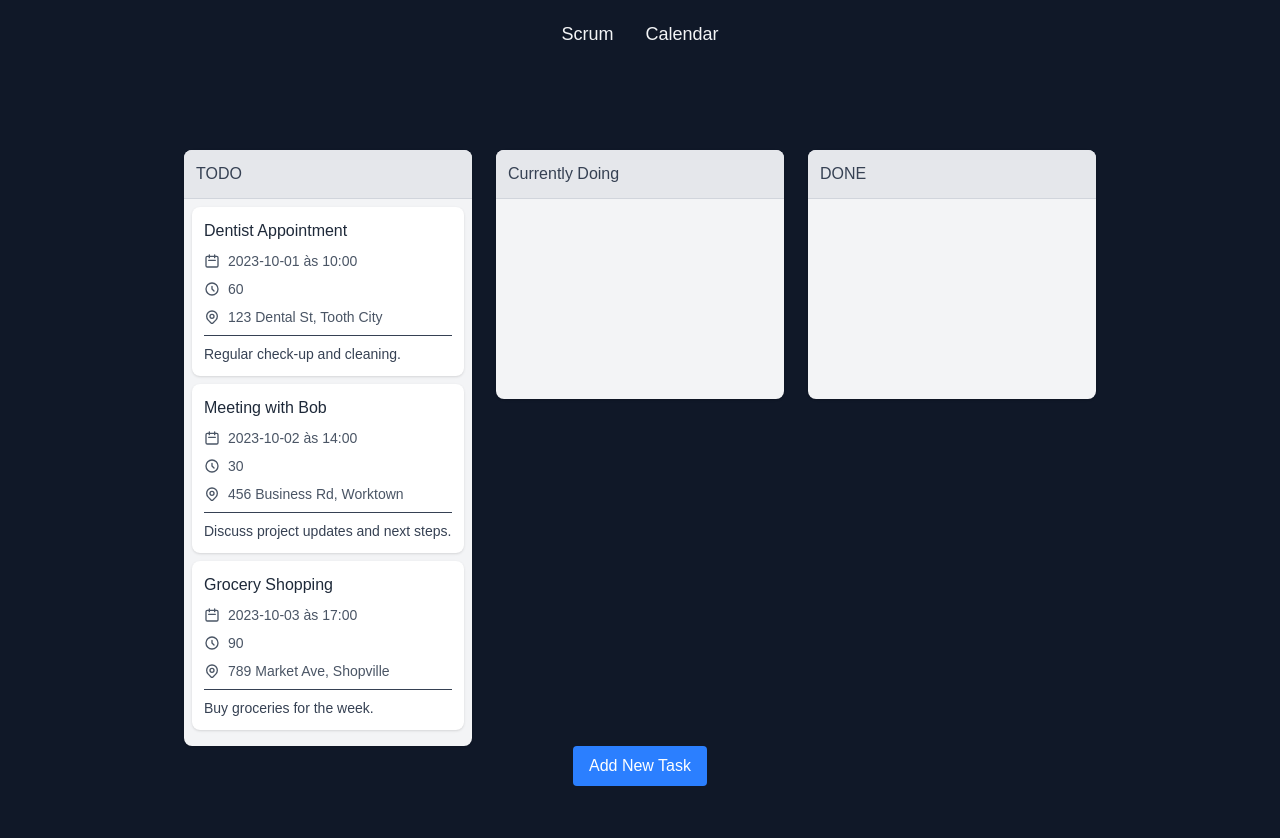
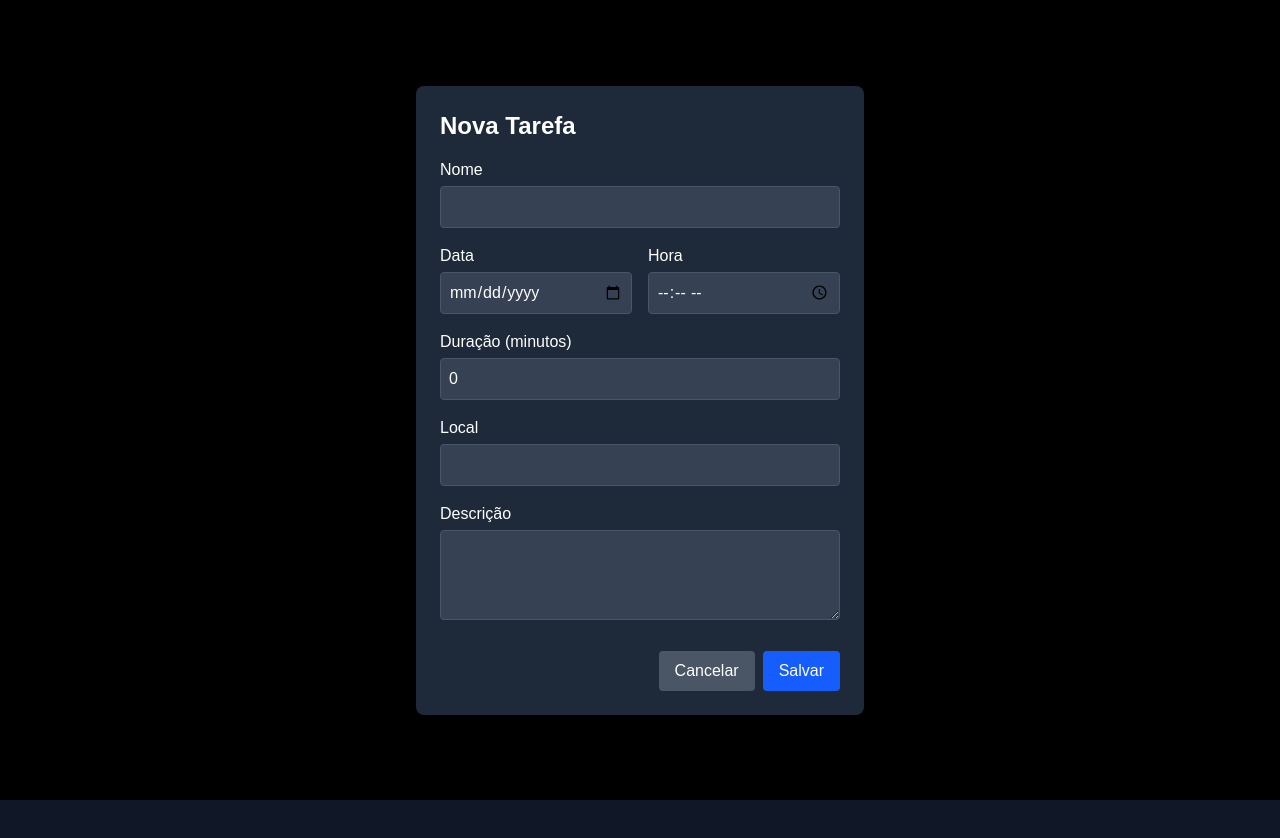
Before and after one commit to LemosFTW/pitacoProject, a Next.js app in the folder frontend/: page / in a window 1280 px wide. Both pictures are taken after a click on the button "Add New Task". Shown: the top 838 px of the page. Built offline with nearby package versions, Linux system fonts and the light colour scheme.

Commit message:
Feat: Creating modal to create new Tasks

```diff
--- a/frontend/src/app/page.tsx
+++ b/frontend/src/app/page.tsx
@@ -5,8 +5,10 @@ import { Task, Column, Columns } from "@/interfaces/types";
 import ColumnComponent from "@/components/columnComponent";
 import CardComponent from "@/components/cardComponent";
 import ButtonComponent from "@/components/buttonComponent";
+import ModalComponent from "@/components/modalComponent";
 
 export default function ScrumTable() {
+  const [isModalOpen, setIsModalOpen] = useState(false);
   const [columns, setColumns] = useState<Columns>({
     TODO: {
       name: "TODO",
@@ -88,6 +90,26 @@ export default function ScrumTable() {
     }
   };
 
+  const handleAddTask = (newTask: Omit<Task, "id">) => {
+    const taskWithId = {
+      ...newTask,
+      id: Date.now().toString() // Gera um ID único
+    };
+    // POST request to save new task
+
+
+
+    setColumns(prev => ({
+      ...prev,
+      TODO: {
+        ...prev.TODO,
+        items: [...prev.TODO.items, taskWithId]
+      }
+    }));
+
+
+  };
+
   return (
     <div>
       <div className="flex flex-col items-center justify-center min-h-screen bg-gray-900">
@@ -108,11 +130,6 @@ export default function ScrumTable() {
                           index={index}
                         >
                           {(provided: DraggableProvided) => (
-                            <div
-                              ref={provided.innerRef}
-                              {...provided.draggableProps}
-                              {...provided.dragHandleProps}
-                            >
                             <CardComponent
                               name={item.name}
                               date={item.date}
@@ -120,8 +137,10 @@ export default function ScrumTable() {
                               duration={item.duration}
                               location={item.location}
                               description={item.description}
+                              draggableProps={provided.draggableProps}
+                              dragHandleProps={provided.dragHandleProps}
+                              innerRef={provided.innerRef}
                             />
-                            </div>
                           )}
                         </Draggable>
                       ))}
@@ -135,10 +154,16 @@ export default function ScrumTable() {
         </DragDropContext>
         <ButtonComponent
           label="Add New Task"
-        onClick={() => {
-        }}
-        disabled={false}/>
+          onClick={() => setIsModalOpen(true)}
+          disabled={false}
+        />
       </div>
+
+      <ModalComponent
+        isOpen={isModalOpen}
+        onClose={() => setIsModalOpen(false)}
+        onSave={handleAddTask}
+      />
     </div>
   );
 }
--- a/frontend/src/components/cardComponent.tsx
+++ b/frontend/src/components/cardComponent.tsx
@@ -1,13 +1,24 @@
-export default function CardComponent({ name, date, time, duration, location, description }: {
-    name: string;
-    date: string;
-    time: string;
-    duration: number;
-    location: string;
-    description: string;
-}) {
+import { CardComponentProps } from "@/interfaces/types";
+
+
+export default function CardComponent({
+    name,
+    date,
+    time,
+    duration,
+    location,
+    description,
+    draggableProps,
+    dragHandleProps,
+    innerRef
+}: CardComponentProps) {
     return (
-        <div className="bg-white rounded-lg shadow-sm p-3 mb-2 hover:shadow-md transition-shadow cursor-pointer">
+        <div
+            ref={innerRef}
+            {...draggableProps}
+            {...dragHandleProps}
+            className="bg-white rounded-lg shadow-sm p-3 mb-2 hover:shadow-md transition-shadow cursor-pointer"
+        >
             <h3 className="font-medium text-gray-800 mb-2">{name}</h3>
 
             <div className="space-y-2 text-sm text-gray-600">
@@ -40,5 +51,5 @@ export default function CardComponent({ name, date, time, duration, location, de
                 )}
             </div>
         </div>
-    )
+    );
 }
--- /dev/null
+++ b/frontend/src/components/modalComponent.tsx
@@ -0,0 +1,123 @@
+"use client";
+import { useState } from "react";
+import { ModalProps } from "@/interfaces/types";
+
+
+export default function ModalComponent({ isOpen, onClose, onSave }: ModalProps) {
+  const [formData, setFormData] = useState({
+    name: "",
+    date: "",
+    time: "",
+    duration: 0,
+    location: "",
+    description: ""
+  });
+
+  if (!isOpen) return null;
+
+  const handleSubmit = (e: React.FormEvent) => {
+    e.preventDefault();
+    onSave(formData);
+    onClose();
+    setFormData({
+      name: "",
+      date: "",
+      time: "",
+      duration: 0,
+      location: "",
+      description: ""
+    });
+  };
+
+  return (
+    <div className="fixed inset-0 bg-black bg-opacity-50 flex items-center justify-center z-50">
+      <div className="bg-gray-800 p-6 rounded-lg w-full max-w-md">
+        <h2 className="text-2xl font-bold text-white mb-4">Nova Tarefa</h2>
+        <form onSubmit={handleSubmit} className="space-y-4">
+          <div>
+            <label className="block text-white mb-1">Nome</label>
+            <input
+              type="text"
+              value={formData.name}
+              onChange={(e) => setFormData({...formData, name: e.target.value})}
+              className="w-full p-2 rounded bg-gray-700 text-white border border-gray-600"
+              required
+            />
+          </div>
+
+          <div className="grid grid-cols-2 gap-4">
+            <div>
+              <label className="block text-white mb-1">Data</label>
+              <input
+                type="date"
+                value={formData.date}
+                onChange={(e) => setFormData({...formData, date: e.target.value})}
+                className="w-full p-2 rounded bg-gray-700 text-white border border-gray-600"
+                required
+              />
+            </div>
+            <div>
+              <label className="block text-white mb-1">Hora</label>
+              <input
+                type="time"
+                value={formData.time}
+                onChange={(e) => setFormData({...formData, time: e.target.value})}
+                className="w-full p-2 rounded bg-gray-700 text-white border border-gray-600"
+                required
+              />
+            </div>
+          </div>
+
+          <div>
+            <label className="block text-white mb-1">Duração (minutos)</label>
+            <input
+              type="number"
+              value={formData.duration}
+              onChange={(e) => setFormData({...formData, duration: parseInt(e.target.value)})}
+              className="w-full p-2 rounded bg-gray-700 text-white border border-gray-600"
+              required
+            />
+          </div>
+
+          <div>
+            <label className="block text-white mb-1">Local</label>
+            <input
+              type="text"
+              value={formData.location}
+              onChange={(e) => setFormData({...formData, location: e.target.value})}
+              className="w-full p-2 rounded bg-gray-700 text-white border border-gray-600"
+              required
+            />
+          </div>
+
+          <div>
+            <label className="block text-white mb-1">Descrição</label>
+            <textarea
+              value={formData.description}
+              onChange={(e) => setFormData({...formData, description: e.target.value})}
+              className="w-full p-2 rounded bg-gray-700 text-white border border-gray-600"
+              rows={3}
+              required
+            />
+          </div>
+
+          <div className="flex justify-end space-x-2 mt-6">
+            <button
+              type="button"
+              onClick={onClose}
+              className="px-4 py-2 bg-gray-600 text-white rounded hover:bg-gray-700"
+            >
+              Cancelar
+            </button>
+            <button
+              type="submit"
+              className="px-4 py-2 bg-blue-600 text-white rounded hover:bg-blue-700"
+            >
+              Salvar
+            </button>
+          </div>
+        </form>
+      </div>
+    </div>
+  );
+}
```
Also changed, not shown: frontend/src/interfaces/types.ts (+21 -0 lines). Lines whose indentation alone changed are shown as unchanged.
